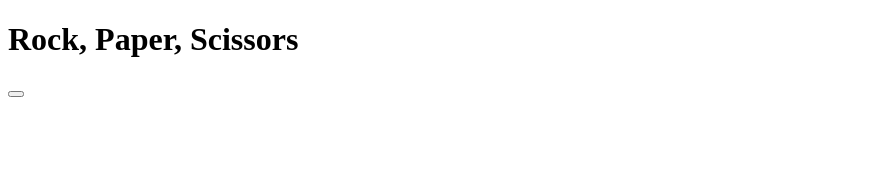
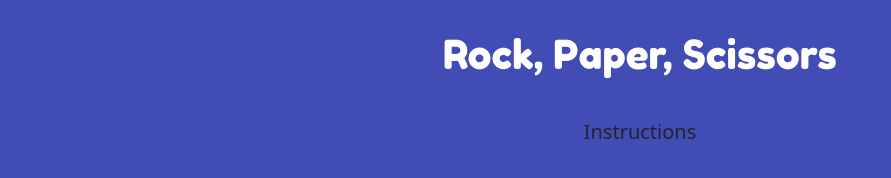
Before and after one commit to Charlie-Walsh/rock-paper-scissors, a plain HTML site: page index.html in a window 1280 px wide. Shown: the whole page, without its empty margins (0-891 px from the left). Drawn offline with nearby package versions, Linux system fonts and the light colour scheme.

Commit message:
style: header styled

```diff
--- a/assets/css/style.css
+++ b/assets/css/style.css
@@ -15,3 +15,13 @@ body {
 .promt {
     font-family: "Prompt", sans-serif;
 }
+
+/*Header*/
+
+header h1 {
+    font-family: "Fredoka One", sans-serif;
+    color: #fff;
+    text-align: center;
+    margin: 0 auto;
+    padding: 30px;
+}
--- a/index.html
+++ b/index.html
@@ -4,21 +4,28 @@
     <meta charset="UTF-8">
     <meta http-equiv="X-UA-Compatible" content="IE=edge">
     <meta name="viewport" content="width=device-width, initial-scale=1.0">
-    <link rel="stylesheet" src="assets/css/style.css">
-    <title>Document</title>
+    <title>Rock, Paper, Scissors</title>
+    <!--Bootstrap-->
+    <link href="https://cdn.jsdelivr.net/npm/bootstrap@5.2.0-beta1/dist/css/bootstrap.min.css" rel="stylesheet" integrity="sha384-0evHe/X+R7YkIZDRvuzKMRqM+OrBnVFBL6DOitfPri4tjfHxaWutUpFmBp4vmVor" crossorigin="anonymous">
+    <link rel="stylesheet" href="assets/css/style.css">
 </head>
 <body>
     <header class="col">
         <h1>Rock, Paper, Scissors</h1>
     </header>
+    <!--Intructions Button-->
     <div class="row">
-        <div id="instructions" class="col">
-            <button class="btn"></button>
+        <div class="button-container col-12">
+            <div class="instructions-button text-center prompt">
+                <button type="button" id="intructions-button" class="btn btn-lg" data-bs-toggle="modal" data-bs-target="#instructions-modal"> Instructions </button>
+            </div>
         </div>
     </div>
+    <!--Score Board-->
     <div class="row">
         <div id="score-board" class="col"></div>
     </div>
+    <!--Player Choices-->
     <div class="row">
         <div id="rock" class="col-4 r-p-s"></div>
         <div id="paper" class="col-4 r-p-s"></div>
```
